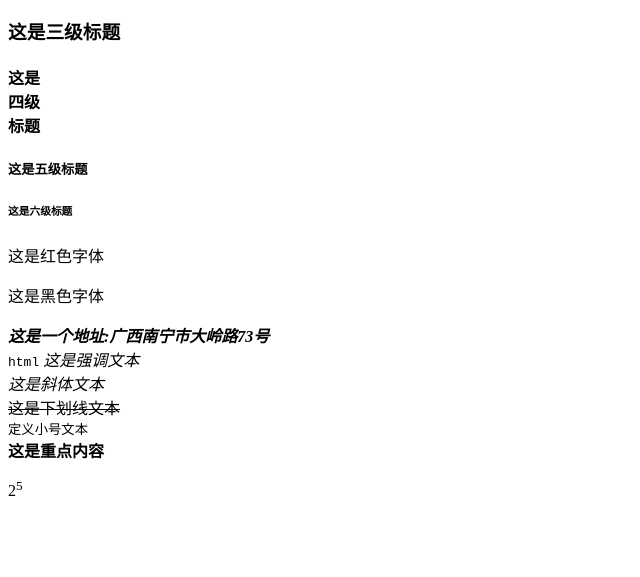
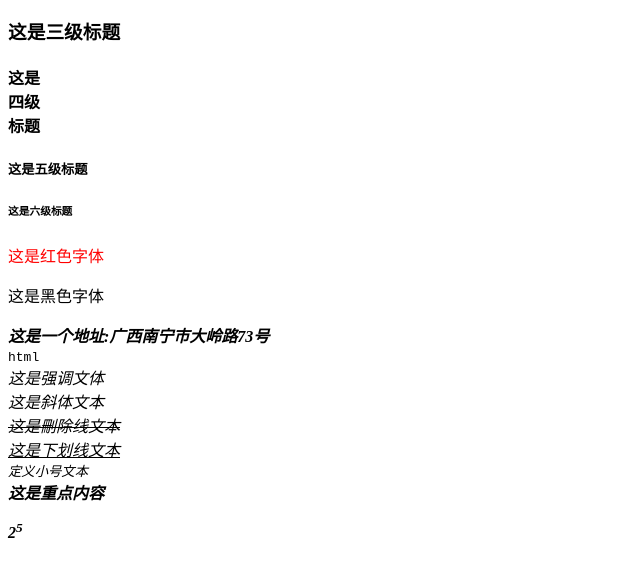
Before and after one commit to hxlgssm/hxlgssm.github.io, a plain HTML site: page 20200427-01.html in a window 1280 px wide. Shown: the part 127-704 px from the top of the page, without its empty margins (0-640 px from the left). Drawn offline with Linux system fonts and the light colour scheme.

Commit message:
第二次更新

```diff
--- a/20200427-01.html
+++ b/20200427-01.html
@@ -1,27 +1,29 @@
 <!DOCTYPE html>
 <html>
 <head>
-	<meta charset="utf-8" name="viewport" content="width=device-width, initial-scale=1, maximum-scale=1, user-scalable=no">
+<meta charset="utf-8">
 <title>4月27日作业</title>
-    <link rel="stylesheet" type="text/css" href="">
+<style>
+.cred{color:Red;}
+</style>
 </head>
 <body>
 <h1>这是一级标题</h1>
 <h2>这是二级标题</h2>
 <h3>这是三级标题</h3>
-    <h4>这是<br>四级<br/>标题</h4>
+<h4>这是<br>四级<br>标题</h4>
 <h5>这是五级标题</h5>
 <h6>这是六级标题</h6>
-	<p id="cred">这是红色字体</p>
+<p class="cred">这是红色字体</p>
 <p id="cblack">这是黑色字体</p>
 <b><address>这是一个地址:广西南宁市大岭路73号</address></b>
-   <code>html</code>
-   <em>这是强调文本</em><br>
+<code>html</code><br>
+<em>这是强调文体</ em><br>
 <i>这是斜体文本</i><br>
-   <s>这是下划线文本</s><br>
+<s>这是刪除线文本</s><br>
+<u>这是下划线文本</u><br>
 <small>定义小号文本</small><br>
-   <strong>这是重点内容</strong>
-   <p>2<sup>5</sup></p>
-
+<strong>这是重点内容</ strong>
+<p>2<sup>5</ sup></ p>
 </body>
 </html>
```
Lines whose indentation alone changed are shown as unchanged.
